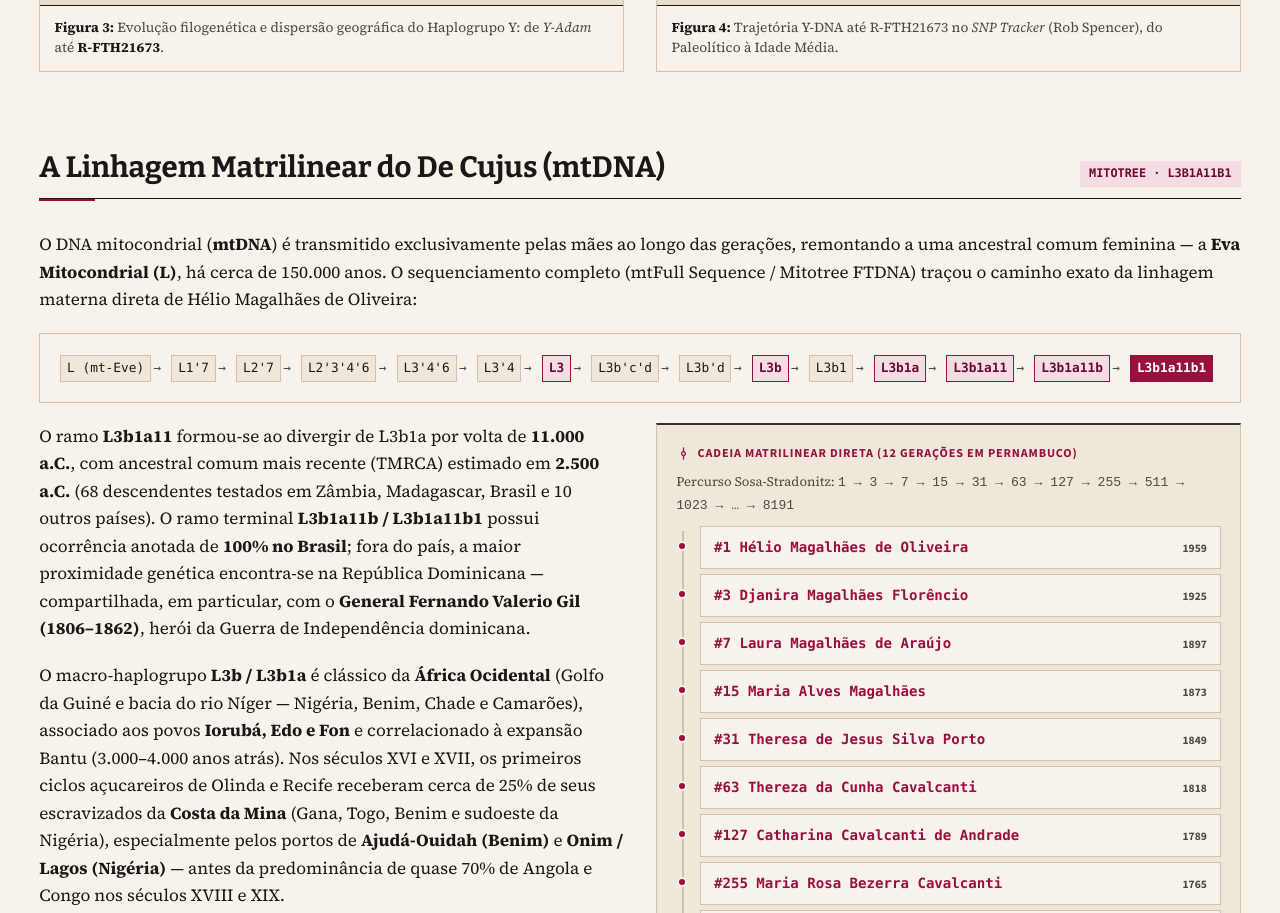
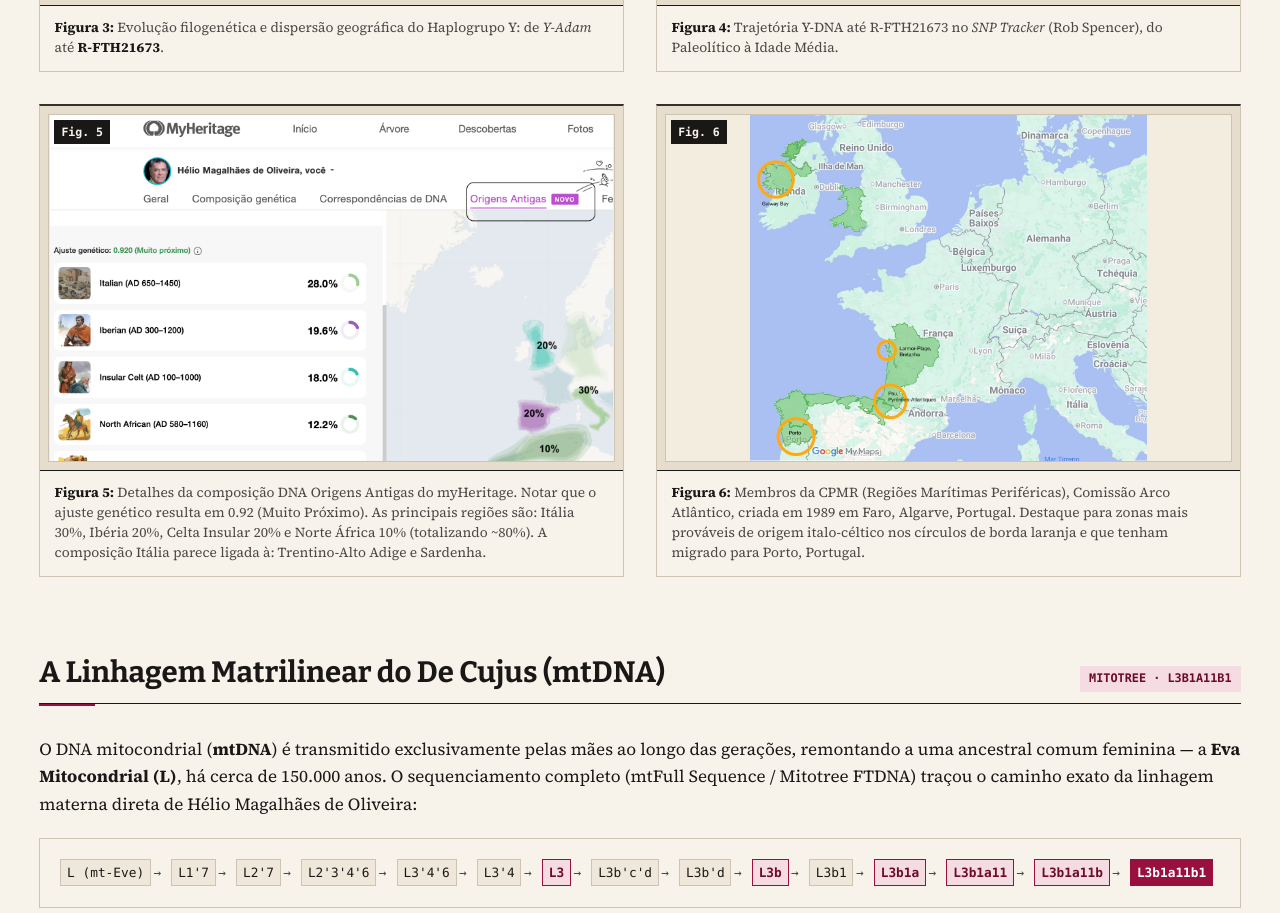
Before and after one commit to hmdeoliveira/home, a plain HTML site: page Haplogrupos.html in a window 1280 px wide. Shown: the part 2548-3461 px from the top of the page. Drawn offline with nearby package versions, Linux system fonts and the light colour scheme.

Commit message:
Add files via upload
atualizando Haplogrupos.html

```diff
--- a/Haplogrupos.html
+++ b/Haplogrupos.html
@@ -1151,6 +1151,22 @@
           </div>
           <figcaption class="fig-caption"><strong>Figura 4:</strong> Trajetória Y-DNA até R-FTH21673 no <em>SNP Tracker</em> (Rob Spencer), do Paleolítico à Idade Média.</figcaption>
         </figure>
+
+        <figure class="fig-card" onclick="openFigureModal('fig-origens-antigas')">
+          <div class="fig-frame">
+            <span class="fig-tag">Fig. 5</span>
+            <div class="fig-inner" id="slot-fig-origens-antigas"></div>
+          </div>
+          <figcaption class="fig-caption"><strong>Figura 5:</strong> Detalhes da composição DNA Origens Antigas do myHeritage. Notar que o ajuste genético resulta em 0.92 (Muito Próximo). As principais regiões são: Itália 30%, Ibéria 20%, Celta Insular 20% e Norte África 10% (totalizando ~80%). A composição Itália parece ligada à: Trentino-Alto Adige e Sardenha.</figcaption>
+        </figure>
+
+        <figure class="fig-card" onclick="openFigureModal('fig-cpmr')">
+          <div class="fig-frame">
+            <span class="fig-tag">Fig. 6</span>
+            <div class="fig-inner" id="slot-fig-cpmr"></div>
+          </div>
+          <figcaption class="fig-caption"><strong>Figura 6:</strong> Membros da CPMR (Regiões Marítimas Periféricas), Comissão Arco Atlântico, criada em 1989 em Faro, Algarve, Portugal. Destaque para zonas mais prováveis de origem italo-céltico nos círculos de borda laranja e que tenham migrado para Porto, Portugal.</figcaption>
+        </figure>
       </div>
     </section>
 
@@ -1237,34 +1253,34 @@
       <div class="figures-grid">
         <figure class="fig-card" onclick="openFigureModal('fig-4-16')">
           <div class="fig-frame badge-ratio">
-            <span class="fig-tag">Fig. 5</span>
+            <span class="fig-tag">Fig. 7</span>
             <div class="fig-inner badge-inner" id="slot-fig-4-16"></div>
           </div>
-          <figcaption class="fig-caption"><strong>Figura 5:</strong> Selo oficial Mitotree do FamilyTreeDNA confirmando o haplogrupo matrilinear <strong>L3b1a11b1</strong>.</figcaption>
+          <figcaption class="fig-caption"><strong>Figura 7:</strong> Selo oficial Mitotree do FamilyTreeDNA confirmando o haplogrupo matrilinear <strong>L3b1a11b1</strong>.</figcaption>
         </figure>
 
         <figure class="fig-card" onclick="openFigureModal('fig-4-18')">
           <div class="fig-frame">
-            <span class="fig-tag">Fig. 6</span>
+            <span class="fig-tag">Fig. 8</span>
             <div class="fig-inner" id="slot-fig-4-18"></div>
           </div>
-          <figcaption class="fig-caption"><strong>Figura 6:</strong> Mapa de calor da frequência de ocorrência, por país, do haplogrupo mitocondrial <strong>L3b1a11</strong>.</figcaption>
+          <figcaption class="fig-caption"><strong>Figura 8:</strong> Mapa de calor da frequência de ocorrência, por país, do haplogrupo mitocondrial <strong>L3b1a11</strong>.</figcaption>
         </figure>
 
         <figure class="fig-card" onclick="openFigureModal('fig-4-21')">
           <div class="fig-frame map-pair-ratio">
-            <span class="fig-tag">Fig. 7</span>
+            <span class="fig-tag">Fig. 9</span>
             <div class="fig-inner map-pair-inner" id="slot-fig-4-21"></div>
           </div>
-          <figcaption class="fig-caption"><strong>Figura 7:</strong> Proveniência na Costa da Mina (1550–1650): Portos de <strong>(1) Ajudá-Ouidah (Benim)</strong> e <strong>(2) Onim (Nigéria)</strong> nos primeiros ciclos do açúcar em Pernambuco.</figcaption>
+          <figcaption class="fig-caption"><strong>Figura 9:</strong> Proveniência na Costa da Mina (1550–1650): Portos de <strong>(1) Ajudá-Ouidah (Benim)</strong> e <strong>(2) Onim (Nigéria)</strong> nos primeiros ciclos do açúcar em Pernambuco.</figcaption>
         </figure>
 
         <figure class="fig-card" onclick="openFigureModal('fig-4-22')">
           <div class="fig-frame map-pair-ratio">
-            <span class="fig-tag">Fig. 8</span>
+            <span class="fig-tag">Fig. 10</span>
             <div class="fig-inner map-pair-inner" id="slot-fig-4-22"></div>
           </div>
-          <figcaption class="fig-caption"><strong>Figura 8:</strong> <em>Matches Map</em> (mtDNA HVR1 no FTDNA): correspondências nas Américas que reforçam as rotas transatlânticas históricas (via Enseada de Biafra).</figcaption>
+          <figcaption class="fig-caption"><strong>Figura 10:</strong> <em>Matches Map</em> (mtDNA HVR1 no FTDNA): correspondências nas Américas que reforçam as rotas transatlânticas históricas (via Enseada de Biafra).</figcaption>
         </figure>
       </div>
     </section>
@@ -1327,10 +1343,10 @@
       <div class="figures-grid single">
         <figure class="fig-card" onclick="openFigureModal('fig-4-25')">
           <div class="fig-frame wide-ratio">
-            <span class="fig-tag">Fig. 9</span>
+            <span class="fig-tag">Fig. 11</span>
             <div class="fig-inner" id="slot-fig-4-25"></div>
           </div>
-          <figcaption class="fig-caption"><strong>Figura 9:</strong> Cariótipo Clássico de Laboratório — Ancestralidade Genômica (Kit DF8024661, Hélio Magalhães de Oliveira, GEDmatch Eurogenes K13). A contribuição dominante é <em>North Atlantic</em> (33,37%).</figcaption>
+          <figcaption class="fig-caption"><strong>Figura 11:</strong> Cariótipo Clássico de Laboratório — Ancestralidade Genômica (Kit DF8024661, Hélio Magalhães de Oliveira, GEDmatch Eurogenes K13). A contribuição dominante é <em>North Atlantic</em> (33,37%).</figcaption>
         </figure>
       </div>
     </section>
@@ -1388,32 +1404,44 @@
         alts: ['fsnp_tracker.jpg', 'Figura4.15.png'],
         caption: 'Rastreamento geográfico e temporal (Paleolítico à Idade Média) do caminho Y-DNA até R-FTH21673 via SNP Tracker.'
       },
+      'fig-origens-antigas': {
+        title: 'Figura 5 — Detalhes da composição DNA Origens Antigas do myHeritage',
+        file: 'helioIDADE-MEDIA.png',
+        alts: ['helioIDADE-MEDIA.jpg'],
+        caption: 'Detalhes da composição DNA Origens Antigas do myHeritage.'
+      },
+      'fig-cpmr': {
+        title: 'Figura 6 — Membros da CPMR (Regiões Marítimas Periféricas), Comissão Arco Atlântico',
+        file: 'CPMR.png',
+        alts: ['CPMR.jpg'],
+        caption: 'Membros da CPMR (Regiões Marítimas Periféricas), Comissão Arco Atlântico, criada em 1989 em Faro, Algarve, Portugal. Destaque para zonas mais prováveis de origem italo-céltico nos círculos de borda laranja e que tenham migrado para Porto, Portugal.'
+      },
       'fig-4-16': {
-        title: 'Figura 5 — Selo oficial Mitotree confirmado: L3b1a11b1',
+        title: 'Figura 7 — Selo oficial Mitotree confirmado: L3b1a11b1',
         file: 'mtDNA-Mitotree.png',
         alts: ['fig4_16_arvore_mtDNA.png', 'fig4_23_mitotree_L3b1a11b1.png'],
         caption: 'Selo oficial Mitotree do FamilyTreeDNA confirmando o haplogrupo matrilinear L3b1a11b1.'
       },
       'fig-4-18': {
-        title: 'Figura 6 — Mapa de Calor de Ocorrência de L3b1a11',
+        title: 'Figura 8 — Mapa de Calor de Ocorrência de L3b1a11',
         file: 'mapa_L3b1a11.png',
         alts: ['mapa_L3b1a11.jpg', 'Figura4.18.png'],
         caption: 'Distribuição geográfica e frequência relativa por país do haplogrupo mitocondrial L3b1a11.'
       },
       'fig-4-21': {
-        title: 'Figura 7 — Rotas Transatlânticas e Costa da Mina (1550–1650)',
+        title: 'Figura 9 — Rotas Transatlânticas e Costa da Mina (1550–1650)',
         file: 'costa_da_mina.png',
         alts: ['costa_da_mina.jpg', 'Figura4.21.png'],
         caption: 'Proveniência nos primeiros ciclos açucareiros de Pernambuco: Portos de Ajudá-Ouidah (Benim) e Onim (Nigéria).'
       },
       'fig-4-22': {
-        title: 'Figura 8 — Matches Map mtDNA HVR1 (FTDNA)',
+        title: 'Figura 10 — Matches Map mtDNA HVR1 (FTDNA)',
         file: 'MatchesMaps-mtDNA-HVR1.png',
         alts: ['fig4_22_matches_mtDNA.png', 'MatchesMaps-mtDNA-HVR1.jpg'],
         caption: 'Correspondências mundiais de mtDNA HVR1 no FamilyTreeDNA reforçando as rotas históricas para as Américas (via Enseada de Biafra).'
       },
       'fig-4-25': {
-        title: 'Figura 9 — Cariótipo Clássico de Laboratório (Eurogenes K13)',
+        title: 'Figura 11 — Cariótipo Clássico de Laboratório (Eurogenes K13)',
         file: 'cariotipo_K13.png',
         alts: ['cariotipo_K13.jpg', 'Figura4.25.png'],
         caption: 'Cariótipo de ancestralidade genômica por cromossomo (Kit DF8024661, GEDmatch Eurogenes K13). North Atlantic domina com 33,37%.'
```
